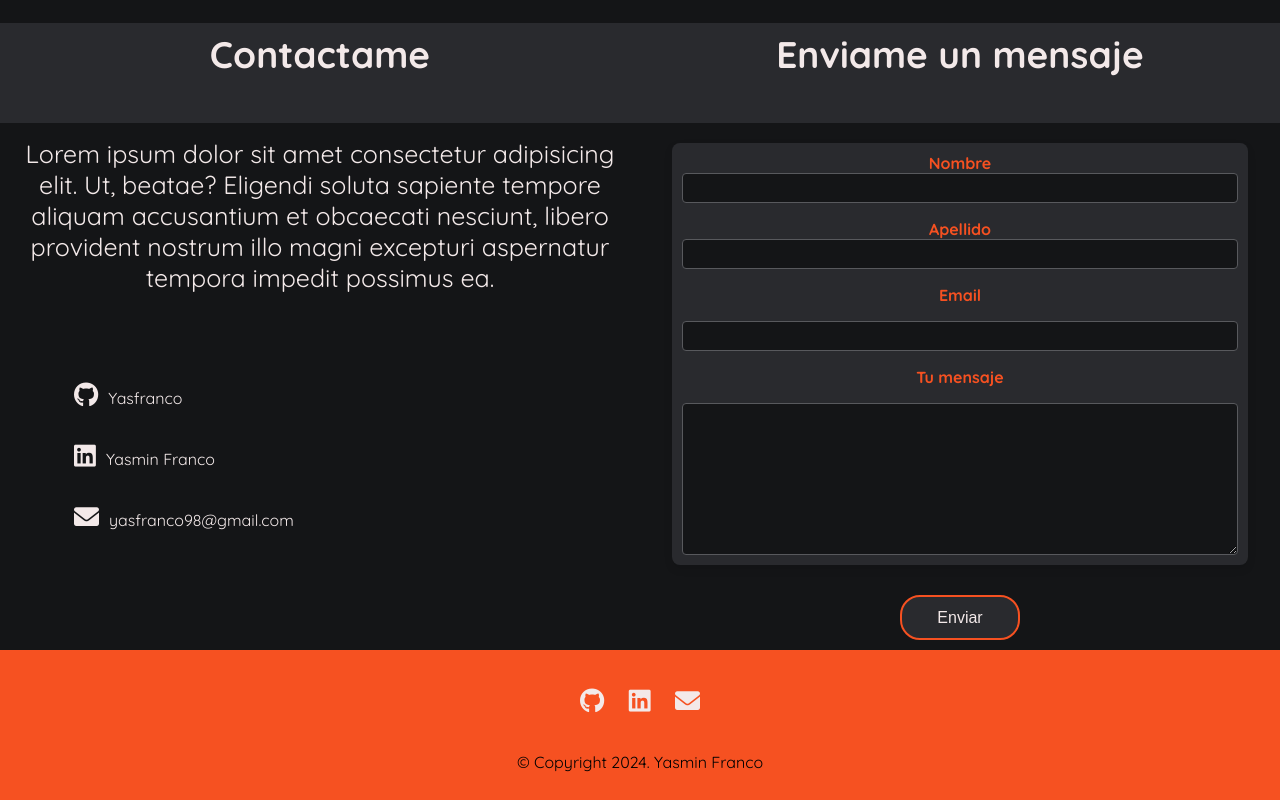
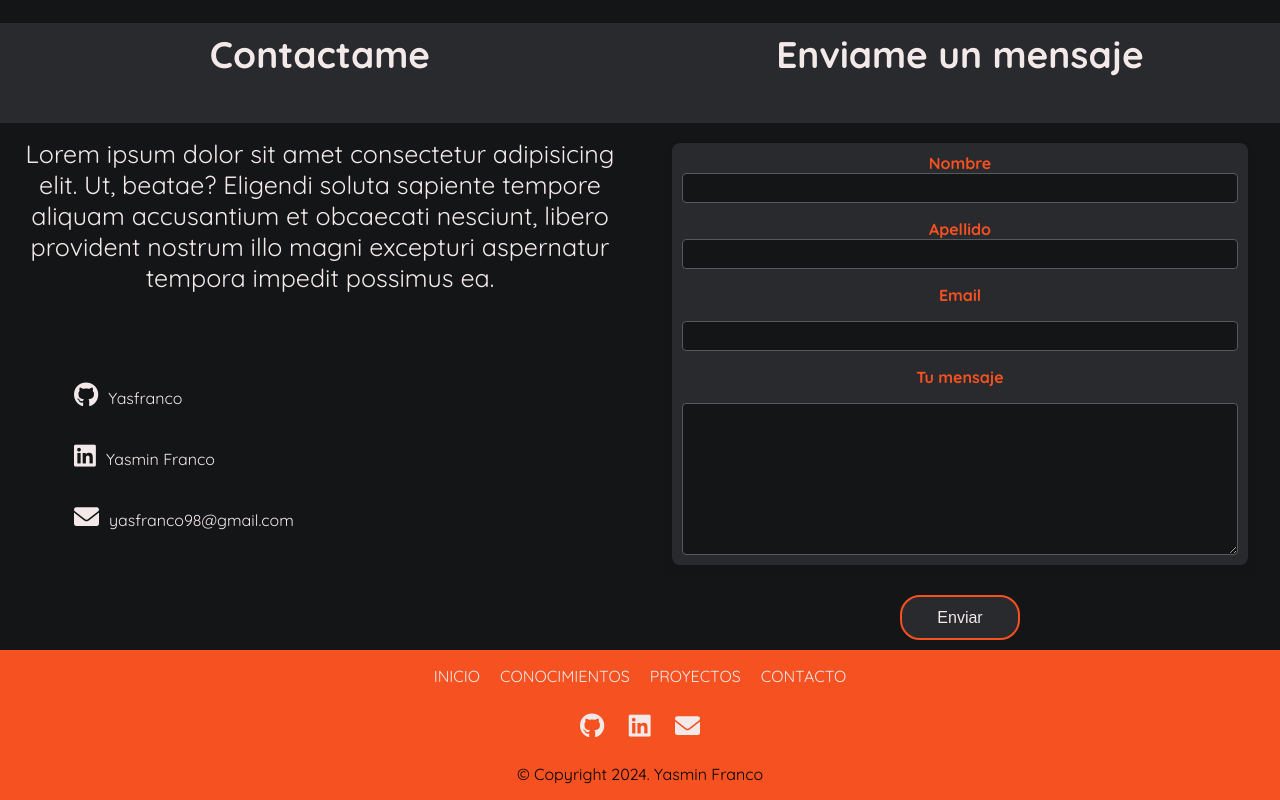
Before and after one commit to YasFranco/portfolio-yasminfranco-ada, a plain HTML site: page index.html in a window 1280 px wide. Shown: the part 2514-3314 px from the top of the page. Drawn offline with Linux system fonts and the light colour scheme.

Commit message:
Incorporación del nav en el footer y corrección de scroll horizontal

```diff
--- a/index.html
+++ b/index.html
@@ -136,6 +136,16 @@
     </main>
     <footer>
         <div>
+            <nav>
+                <ul>
+                    <li><a href="#inicio">INICIO</a></li>
+                    <li><a href="#conocimientos">CONOCIMIENTOS</a></li>
+                    <li><a href="#proyectos">PROYECTOS</a></li>
+                    <li><a href="#contacto">CONTACTO</a></li>
+                </ul>
+            </nav>
+        </div>
+        <div>
             <a href="https://github.com/YasFranco" aria-label="Mi Github"><i class="fa-brands fa-github"></i></a>
             <a href="www.linkedin.com/in/yasmin-franco-" aria-label="Mi LinkedIn"><i
                     class="fa-brands fa-linkedin"></i></a>
--- a/styles/style.css
+++ b/styles/style.css
@@ -12,7 +12,7 @@ body {
 
 /* --------------- HEADER ---------------- */
 header {
-    width: 100vw;
+    width: 100%;
     /* margin: 10px */
 }
 
@@ -20,7 +20,7 @@ header img {
     height: 50px;
 }
 
-header nav {
+header .nav {
     display: none;
 }
 
@@ -246,6 +246,10 @@ footer {
     text-align: center;
 }
 
+footer .nav{
+    display: none;
+}
+
 footer i {
     transition: transform 0.3s ease, color 0.3s ease;
 }
@@ -340,4 +344,20 @@ footer i:hover {
     .card-item h5{
         font-size: 25px;
     }
+
+    footer nav{
+        display: flex;
+        justify-content: center;
+    }
+
+    footer nav ul{
+        display: flex;
+        gap: 20px;
+        list-style: none;
+    }
+
+    footer nav ul a{
+        text-decoration: none;
+        color: #f3e9e9;
+    }
 }
```
